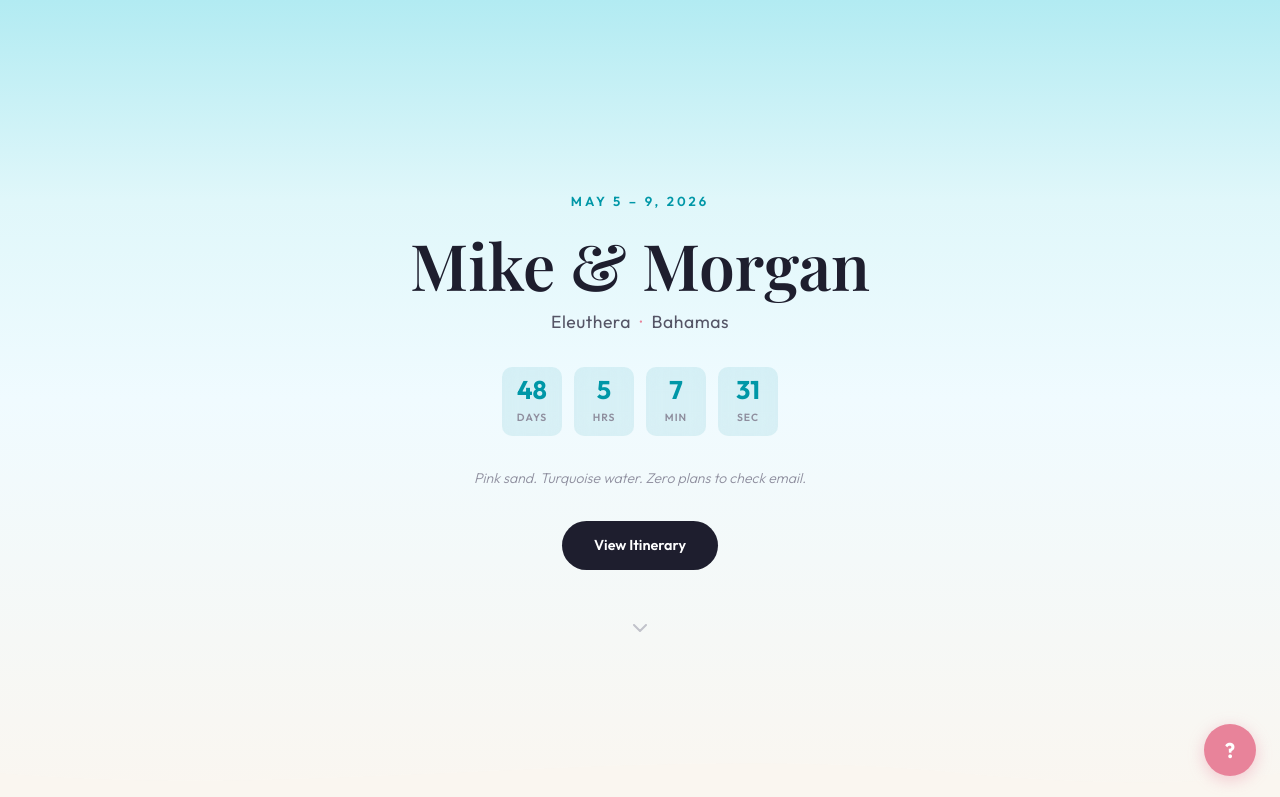
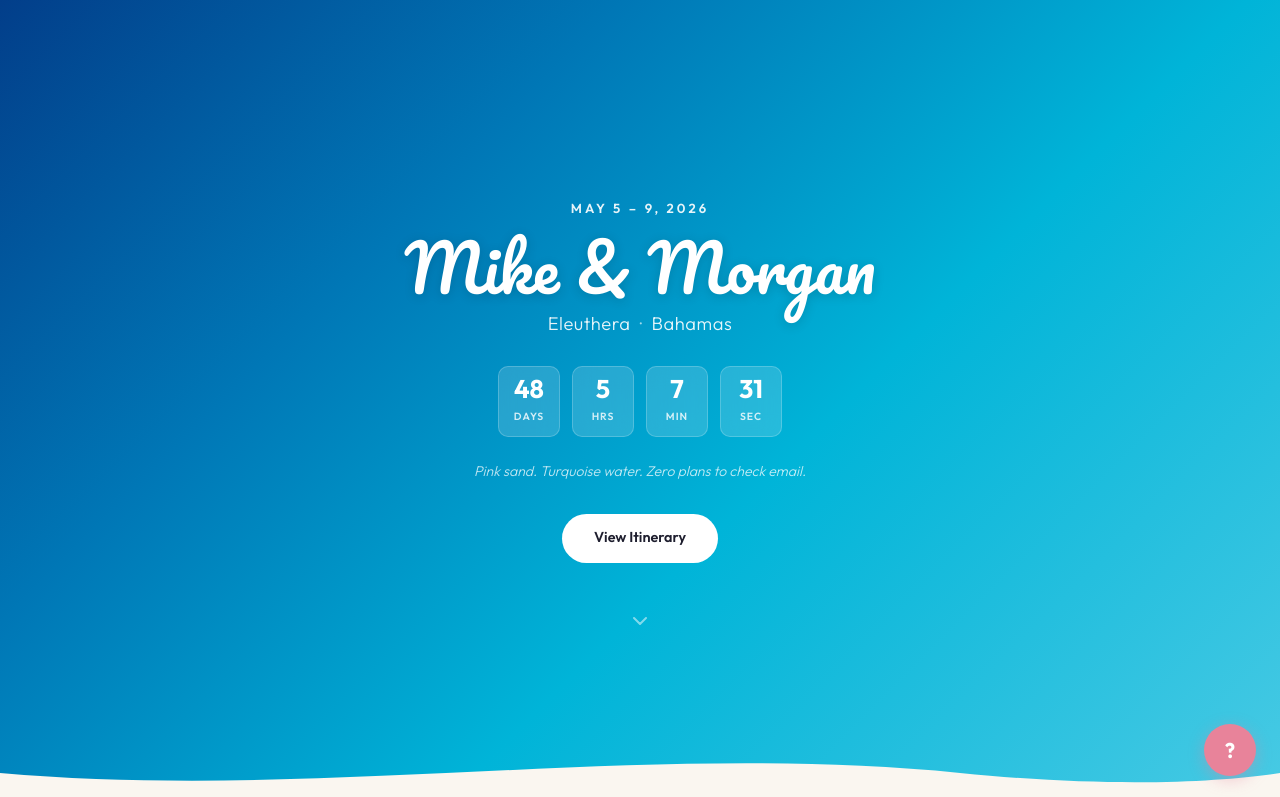
Before and after one commit to mikeymesce/bahamas-trip, a plain HTML site: page index.html in a window 1280 px wide. Shown: the top 797 px of the page. Drawn offline with nearby package versions, Linux system fonts and the light colour scheme; a web font is replaced by a local one.

Commit message:
Restore ocean gradient hero with frosted countdown, add cottage link
- Hero back to turquoise/ocean gradient with white text and Pacifico font
- Frosted glass countdown boxes (days/hrs/min/sec)
- Tagline and wave divider restored
- Shooting Star cottage name now links to birdofparadisecottages.com

Co-Authored-By: Claude Opus 4.6 (1M context) <noreply@anthropic.com>

```diff
--- a/index.html
+++ b/index.html
@@ -13,7 +13,7 @@
     <link rel="apple-touch-icon" href="icon-192.png">
     <link rel="preconnect" href="https://fonts.googleapis.com">
     <link rel="preconnect" href="https://fonts.gstatic.com" crossorigin>
-    <link href="https://fonts.googleapis.com/css2?family=Playfair+Display:ital,wght@0,400;0,500;0,600;0,700;1,400;1,500&family=Outfit:wght@300;400;500;600;700&display=swap" rel="stylesheet">
+    <link href="https://fonts.googleapis.com/css2?family=Pacifico&family=Playfair+Display:ital,wght@0,400;0,500;0,600;0,700;1,400;1,500&family=Outfit:wght@300;400;500;600;700&display=swap" rel="stylesheet">
     <link rel="stylesheet" href="style.css">
 </head>
 <body>
@@ -186,7 +186,7 @@
         <div class="accom-card">
             <div class="accom-top">
                 <h3 class="accom-name">Bird of Paradise Beachfront Cottages</h3>
-                <p class="accom-cottage">Shooting Star Cottage</p>
+                <p class="accom-cottage"><a href="https://www.birdofparadisecottages.com/shooting-star" target="_blank" rel="noopener" class="cottage-link">Shooting Star Cottage &rarr;</a></p>
                 <p class="accom-dates">May 5&ndash;9 &middot; 4 nights</p>
                 <p class="accom-address">Banks Road, Governors Harbour, Eleuthera, Bahamas</p>
                 <a href="https://www.google.com/maps/place/25.19832290%2c-76.23671540" target="_blank" rel="noopener" class="maps-link">
--- a/style.css
+++ b/style.css
@@ -16,7 +16,7 @@
     --pink: #e8839a;
     --pink-light: #f4b4c4;
     --pink-bg: #fdf0f3;
-    --pink-gradient: linear-gradient(180deg, #b2ebf2 0%, #e0f7fa 25%, #f0fbff 50%, #faf6f0 100%);
+    --hero-gradient: linear-gradient(135deg, #023e8a 0%, #0077b6 30%, #00b4d8 60%, #48cae4 100%);
 
     /* Category colors */
     --cat-beach: #26c6da;
@@ -81,14 +81,15 @@ button {
 /* ========== HERO ========== */
 
 .hero {
-    background: var(--pink-gradient);
+    background: var(--hero-gradient);
     text-align: center;
-    padding: 5rem 1.5rem 3.5rem;
+    padding: 5rem 1.5rem 5rem;
     position: relative;
     min-height: 100svh;
     display: flex;
     align-items: center;
     justify-content: center;
+    overflow: hidden;
 }
 
 .hero-content {
@@ -101,54 +102,58 @@ button {
     font-weight: 600;
     letter-spacing: 3px;
     text-transform: uppercase;
-    color: #0097a7;
-    margin-bottom: 1rem;
+    color: var(--white);
+    opacity: 0.9;
+    margin-bottom: 0.75rem;
 }
 
 .hero-title {
-    font-family: 'Playfair Display', Georgia, serif;
+    font-family: 'Pacifico', cursive;
     font-size: 3.2rem;
-    font-weight: 600;
-    color: var(--text);
+    font-weight: 400;
+    color: var(--white);
     line-height: 1.15;
-    margin-bottom: 0.5rem;
+    margin-bottom: 0.35rem;
+    text-shadow: 0 2px 12px rgba(0,0,0,0.15);
 }
 
 .hero-destinations {
-    font-size: 1.1rem;
-    font-weight: 400;
-    color: var(--text-secondary);
-    margin-bottom: 2rem;
+    font-size: 1.15rem;
+    font-weight: 300;
+    color: var(--white);
+    opacity: 0.9;
+    margin-bottom: 1.75rem;
     letter-spacing: 0.5px;
 }
 
 .hero-destinations .dot {
     margin: 0 0.3rem;
-    color: var(--pink);
+    opacity: 0.7;
 }
 
 .countdown {
     display: flex;
     gap: 0.75rem;
     justify-content: center;
-    margin-bottom: 2rem;
+    margin-bottom: 1.5rem;
 }
 
 .cd-unit {
-    background: rgba(0, 151, 167, 0.1);
+    background: rgba(255,255,255,0.15);
     backdrop-filter: blur(10px);
     -webkit-backdrop-filter: blur(10px);
     border-radius: var(--radius-sm);
     padding: 0.6rem 0.8rem;
-    min-width: 60px;
+    min-width: 62px;
     text-align: center;
+    border: 1px solid rgba(255,255,255,0.2);
 }
 
 .cd-unit span {
     display: block;
     font-size: 1.6rem;
     font-weight: 700;
-    color: #0097a7;
+    color: var(--white);
     line-height: 1;
 }
 
@@ -156,7 +161,7 @@ button {
     font-size: 0.65rem;
     text-transform: uppercase;
     letter-spacing: 1px;
-    color: var(--text-muted);
+    color: rgba(255,255,255,0.8);
     font-weight: 600;
 }
 
@@ -164,14 +169,14 @@ button {
     font-size: 0.88rem;
     font-weight: 300;
     font-style: italic;
-    color: var(--text-muted);
+    color: rgba(255,255,255,0.75);
     margin-bottom: 2rem;
 }
 
 .hero-btn {
     display: inline-block;
-    background: var(--text);
-    color: var(--white);
+    background: var(--white);
+    color: var(--text);
     font-size: 0.9rem;
     font-weight: 600;
     padding: 0.85rem 2rem;
@@ -199,7 +204,7 @@ button {
 }
 
 .hero-arrow {
-    color: var(--text-muted);
+    color: var(--white);
     opacity: 0.5;
     animation: bounceDown 2s ease infinite;
     cursor: pointer;
@@ -498,6 +503,17 @@ main {
     color: var(--pink);
     font-weight: 600;
     margin-bottom: 0.25rem;
+}
+
+.cottage-link {
+    color: var(--pink);
+    text-decoration: underline;
+    text-underline-offset: 2px;
+    transition: opacity var(--transition);
+}
+
+.cottage-link:hover {
+    opacity: 0.7;
 }
 
 .accom-dates {
```
